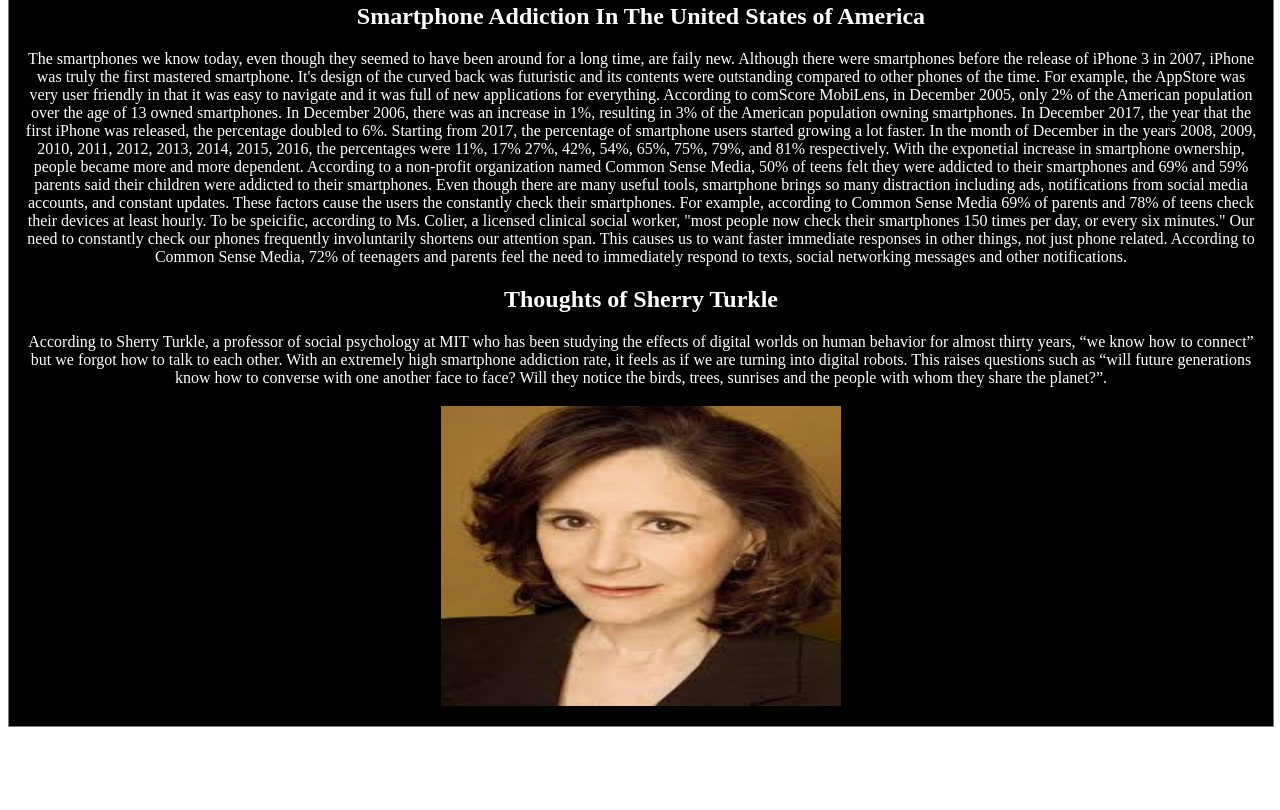
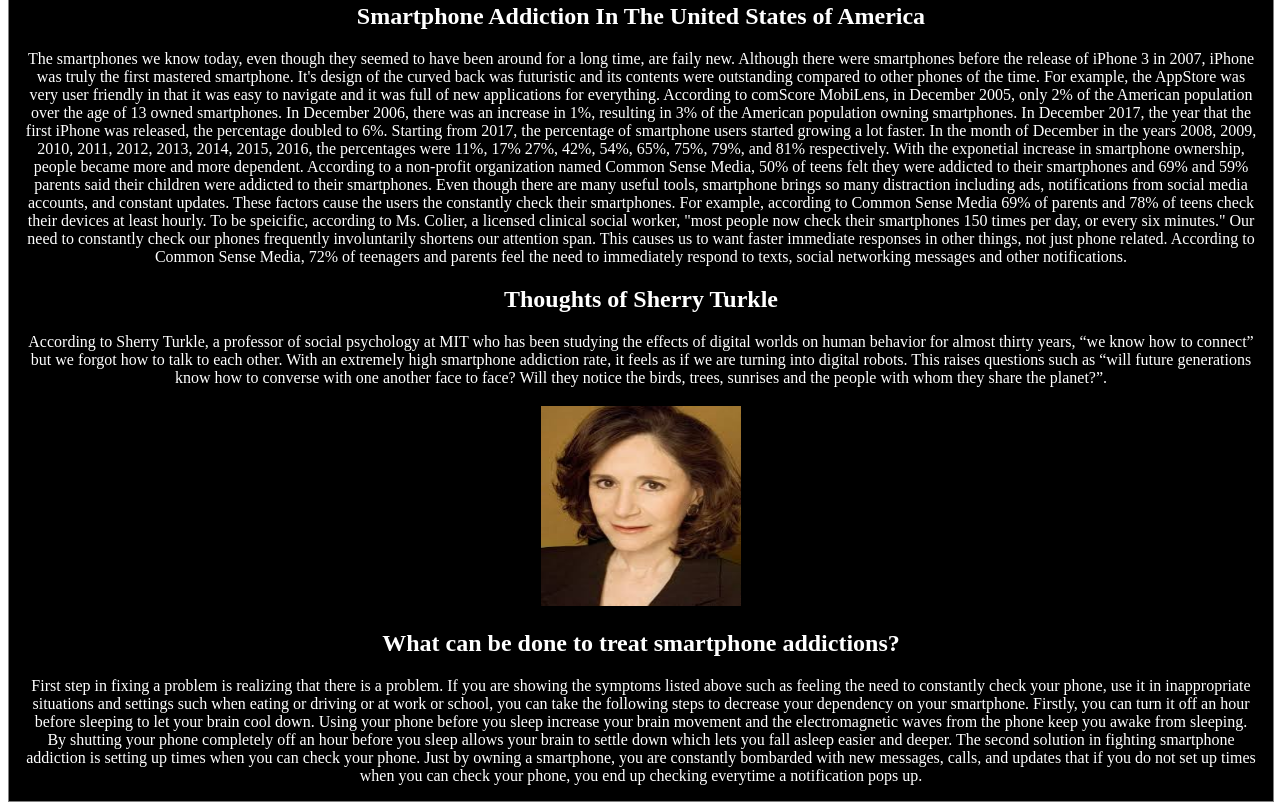
Before and after one commit to tk2316/tk2316.github.io, a plain HTML site: page index.html in a window 1280 px wide. Shown: the part 793-1603 px from the top of the page. Before the commit the page ends 1528 px from the top, so only its background shows below. Drawn offline with Linux system fonts and the light colour scheme.

Commit message:
Update index.html

```diff
--- a/index.html
+++ b/index.html
@@ -64,7 +64,12 @@ article {
 
 
 <h3></h3>
-    <img src="SherryTurkle.jpeg" width="400" height="300" alt="Sherry">
+    <img src="SherryTurkle.jpeg" width="200" height="200" alt="Sherry">
+
+
+<h2>What can be done to treat smartphone addictions?</h2>
+    <p5>First step in fixing a problem is realizing that there is a problem. If you are showing the symptoms listed above such as feeling the need to constantly check your phone, use it in inappropriate situations and settings such when eating or driving or at work or school, you can take the following steps to decrease your dependency on your smartphone. Firstly, you can turn it off an hour before sleeping to let your brain cool down. Using your phone before you sleep increase your brain movement and the electromagnetic waves from the phone keep you awake from sleeping. By shutting your phone completely off an hour before you sleep allows your brain to settle down which lets you fall asleep easier and deeper. The second solution in fighting smartphone addiction is setting up times when you can check your phone. Just by owning a smartphone, you are constantly bombarded with new messages, calls, and updates that if you do not set up times when you can check your phone, you end up checking everytime a notification pops up.  </p5>
+
 </body>
 </html>
 
```
